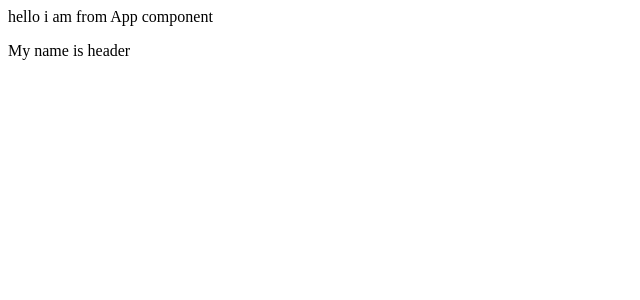
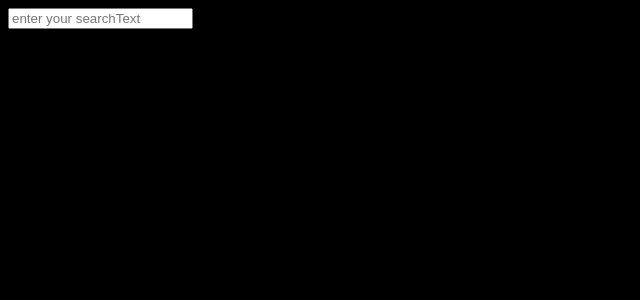
Before and after one commit to Shreejwalkaphle/CQ-Angular-Learning, an Angular app: page / in a window 1280 px wide. Shown: the top 300 px of the page, without its empty margins (0-640 px from the left). Built offline with nearby package versions, Linux system fonts and the light colour scheme.

Commit message:
[commit-3] | property Binding: bind the property of input element  ie placeholder property with the data present in the component.

```diff
--- a/src/app/app.component.html
+++ b/src/app/app.component.html
@@ -1,3 +1,2 @@
-hello i am from App component
 <app-header></app-header>
 <!-- <router-outlet /> -->
--- a/src/app/header/header.component.html
+++ b/src/app/header/header.component.html
@@ -1 +1 @@
-<p>My name is header</p>
+<input type="text" [placeholder]="searchText">
--- a/src/app/header/header.component.ts
+++ b/src/app/header/header.component.ts
@@ -3,8 +3,7 @@ import { Component } from "@angular/core";
 @Component({
   selector:'app-header',
   templateUrl:'./header.component.html'
-  // template:'<h1>header</h1>'
 })
 export class HeaderComponent{
-
+  searchText:String = "enter your searchText"
 }
--- a/src/styles.css
+++ b/src/styles.css
@@ -1 +1,5 @@
 /* You can add global styles to this file, and also import other style files */
+body{
+  background-color: black;
+  color: white;;
+}
```
